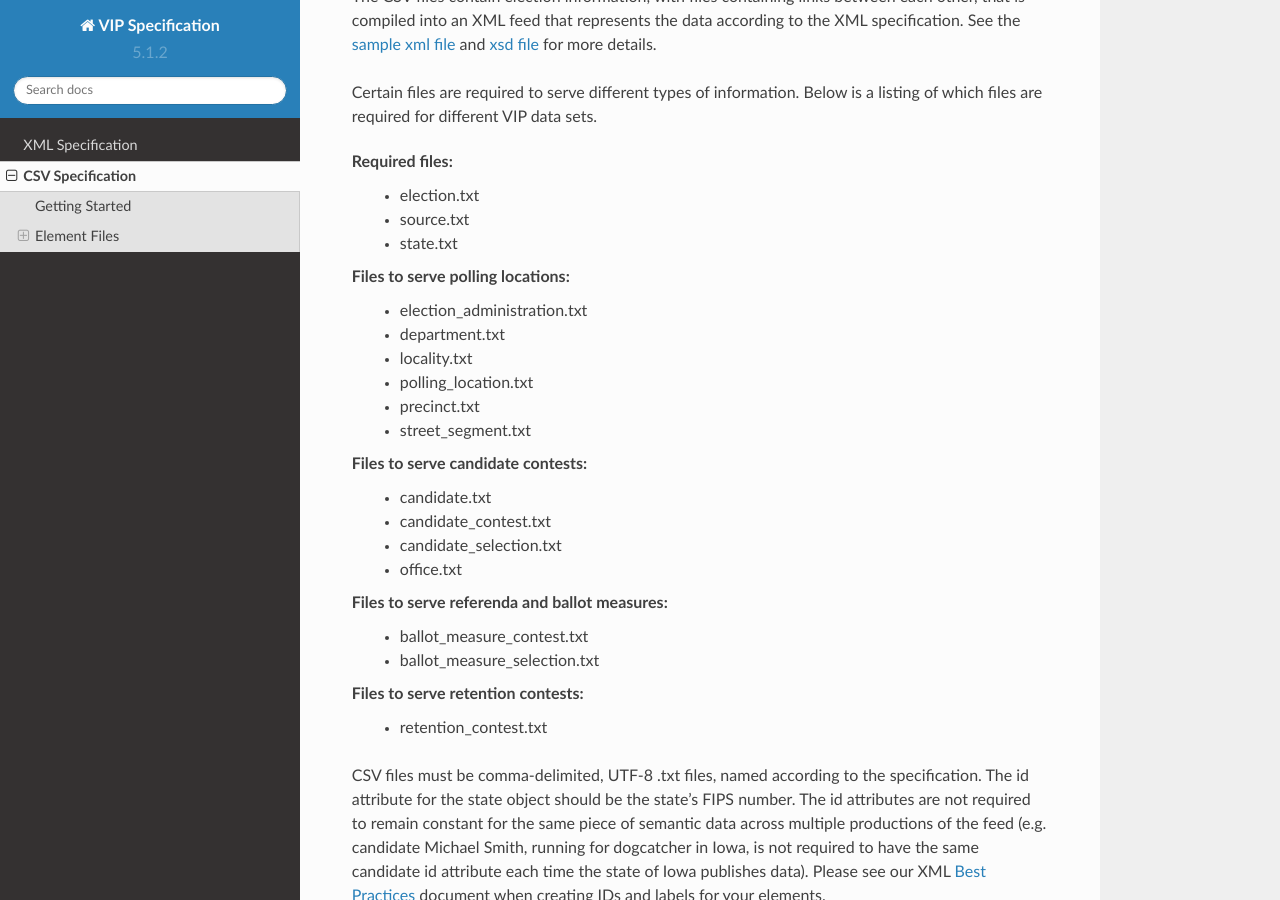
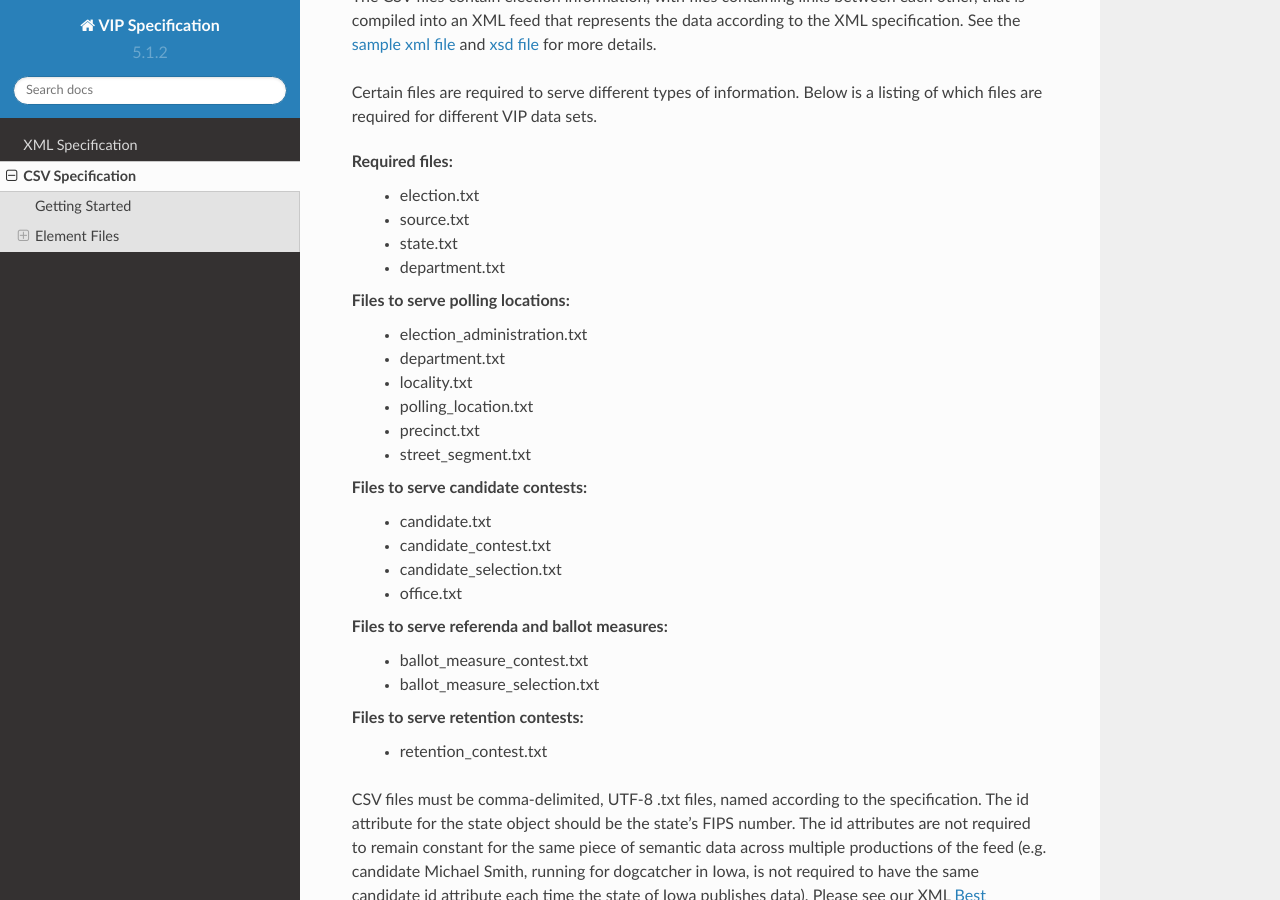
Before and after one commit to votinginfoproject/vip-specification, a Sphinx documentation site: the page built from docs/csv/index.rst, in a window 1280 px wide and 900 px high, scrolled down 303 px. Built offline with Sphinx 7.4.7 and the Read the Docs theme 2.0.0, drawn with Linux system fonts in a browser that asks for light colours.

Commit message:
Update CSV index.rst
Department was not listed as a required file. Now it is.

```diff
--- a/docs/csv/index.rst
+++ b/docs/csv/index.rst
@@ -20,6 +20,7 @@ Required files:
 	- election.txt
 	- source.txt
 	- state.txt
+	- department.txt
 
 Files to serve polling locations:
 	- election_administration.txt
```
